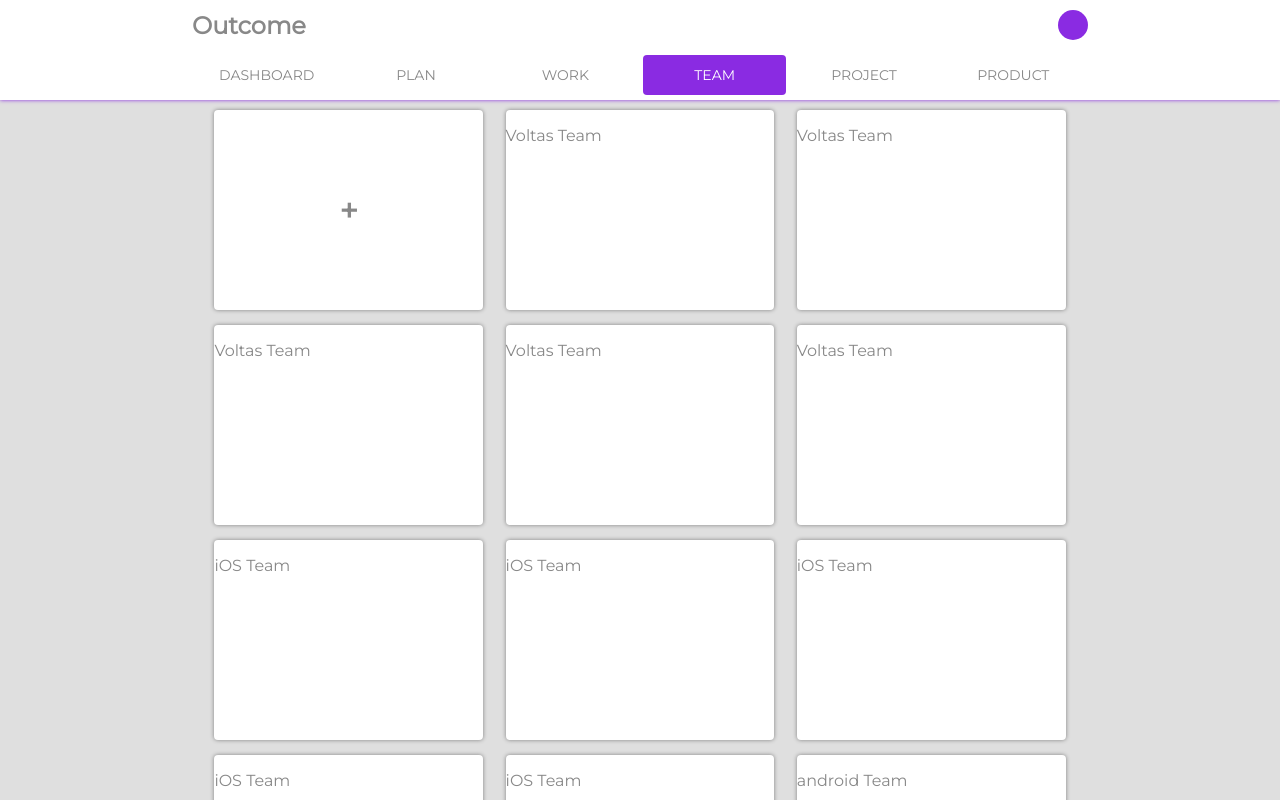
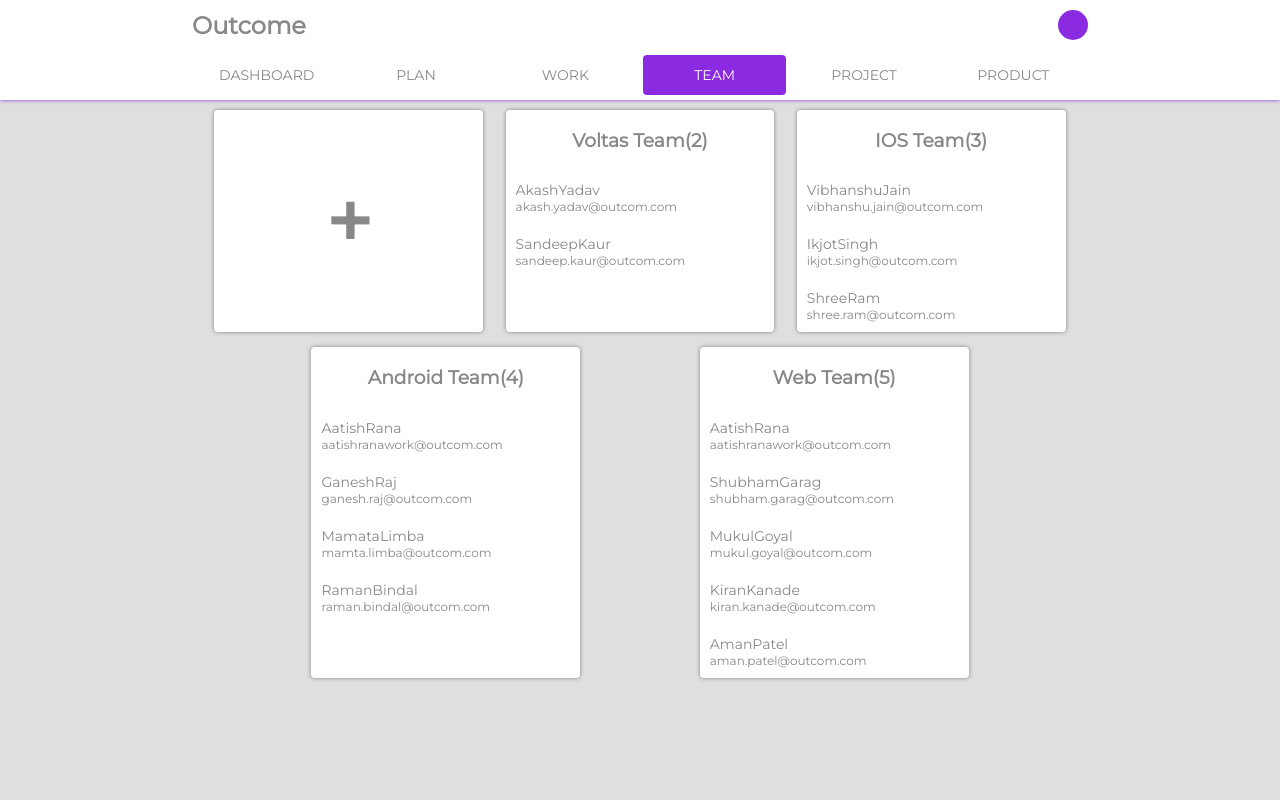
Before and after one commit to aatishrana/outcome-ng, an Angular app: page /team in a window 1280 px wide. Built offline with nearby package versions, Linux system fonts and the light colour scheme.

Commit message:
team wrapped up

```diff
--- a/src/app/home/team/team.component.css
+++ b/src/app/home/team/team.component.css
@@ -1,3 +1,8 @@
+#add-team > h1 {
+  margin    : 0;
+  font-size : 80px;
+}
+
 .team-content {
   flex-wrap       : wrap;
   justify-content : space-evenly;
@@ -6,6 +11,6 @@
 .team-card {
   flex-basis  : 30%;
   flex-shrink : 0;
-  height      : 200px;
+  min-height  : 200px;
   min-width   : 200px;
 }
--- a/src/app/home/team/team.component.html
+++ b/src/app/home/team/team.component.html
@@ -1,9 +1,16 @@
 <div class="content padd-10-tb flex-row team-content">
-  <div class="card team-card flex-col btn-action flex-center-child">
+  <div class="card team-card flex-col btn-action flex-center-child"
+       id="add-team"
+       (click)="onNewTeamClick()">
     <h1>+</h1>
   </div>
   <div *ngFor="let team of teams"
        class="card team-card flex-col btn-action">
-    <p>{{team.name}}</p>
+    <h3 class="center-text font-caps">{{team.name}}({{team.members.length}})</h3>
+    <div *ngFor="let user of team.members" class="padd-20">
+      <p class="font-14 font-caps i-flex no-margin">{{user.first_name}}</p>
+      <p class="font-14 font-caps i-flex no-margin">{{user.last_name}}</p>
+      <p class="font-12 no-margin">{{user.email}}</p>
+    </div>
   </div>
 </div>
--- a/src/app/home/team/team.component.ts
+++ b/src/app/home/team/team.component.ts
@@ -16,15 +16,11 @@ export class TeamComponent implements OnInit {
 
   ngOnInit() {
     this.service.Teams().subscribe((data) => {
-      for (let i = 0; i < data.length; i++) {
-        const element = data[i];
-        this.teams.push(element);
-        this.teams.push(element);
-        this.teams.push(element);
-        this.teams.push(element);
-        this.teams.push(element);
-      }
-      // this.teams = data;
+      this.teams = data;
     });
   }
+
+  onNewTeamClick() {
+
+  }
 }
--- a/src/styles.css
+++ b/src/styles.css
@@ -38,7 +38,7 @@ h1, h2, h3, h4, h5, h6, p, div {
 }
 
 .scroll-v {
-  overflow-y : scroll;
+  overflow-y : auto;
 }
 
 .font-upper {
@@ -138,6 +138,10 @@ h1, h2, h3, h4, h5, h6, p, div {
   padding : 10px;
 }
 
+.padd-20 {
+  padding : 10px;
+}
+
 .padd-10-lr {
   padding : 0 10px;
 }
@@ -165,6 +169,14 @@ h1, h2, h3, h4, h5, h6, p, div {
 
 .card:hover {
   box-shadow : 0 0 8px grey;
+}
+
+.padd-20-lr {
+  padding : 0 20px;
+}
+
+.i-flex {
+  display : inline-flex;
 }
 
 /* Large desktop */
```
